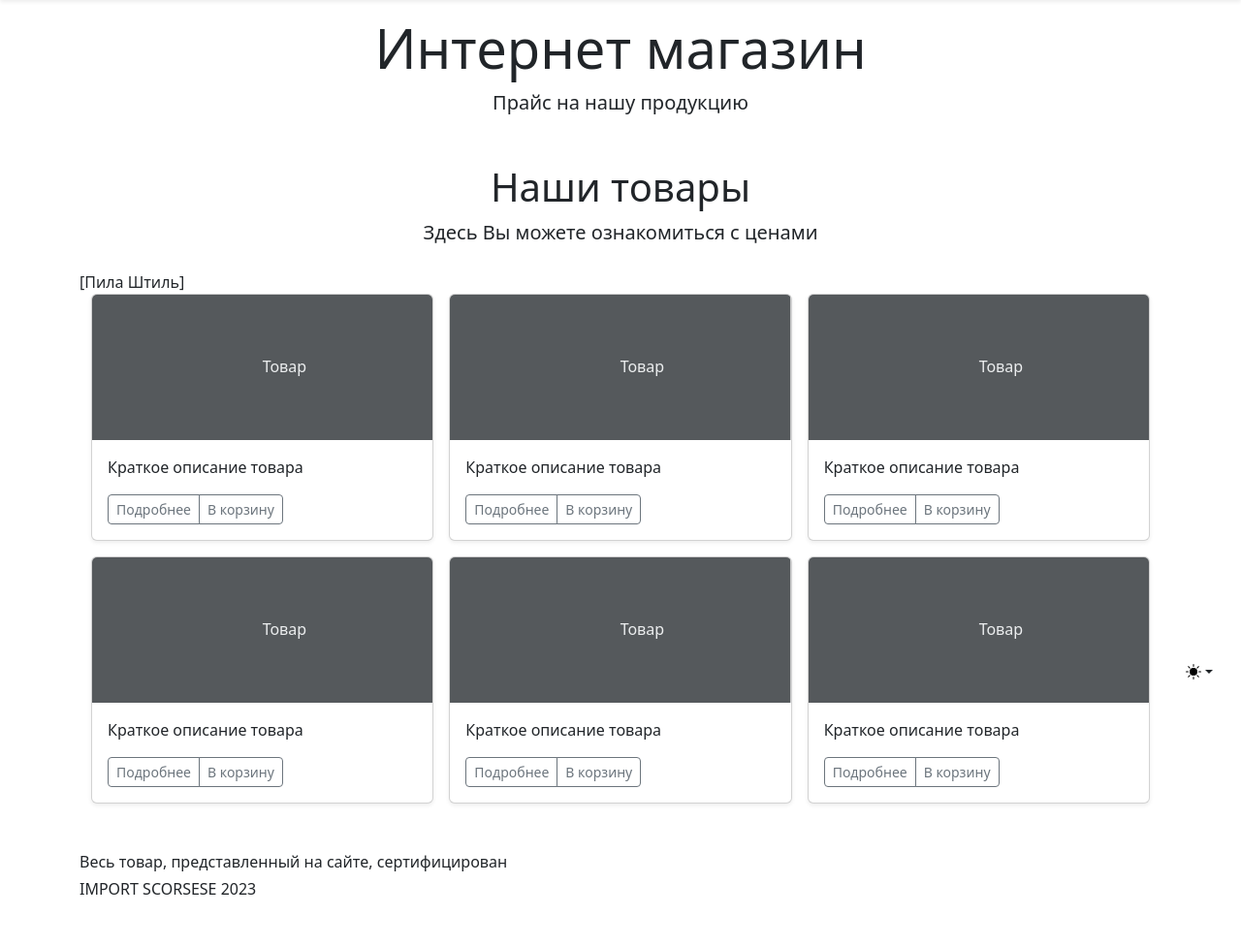
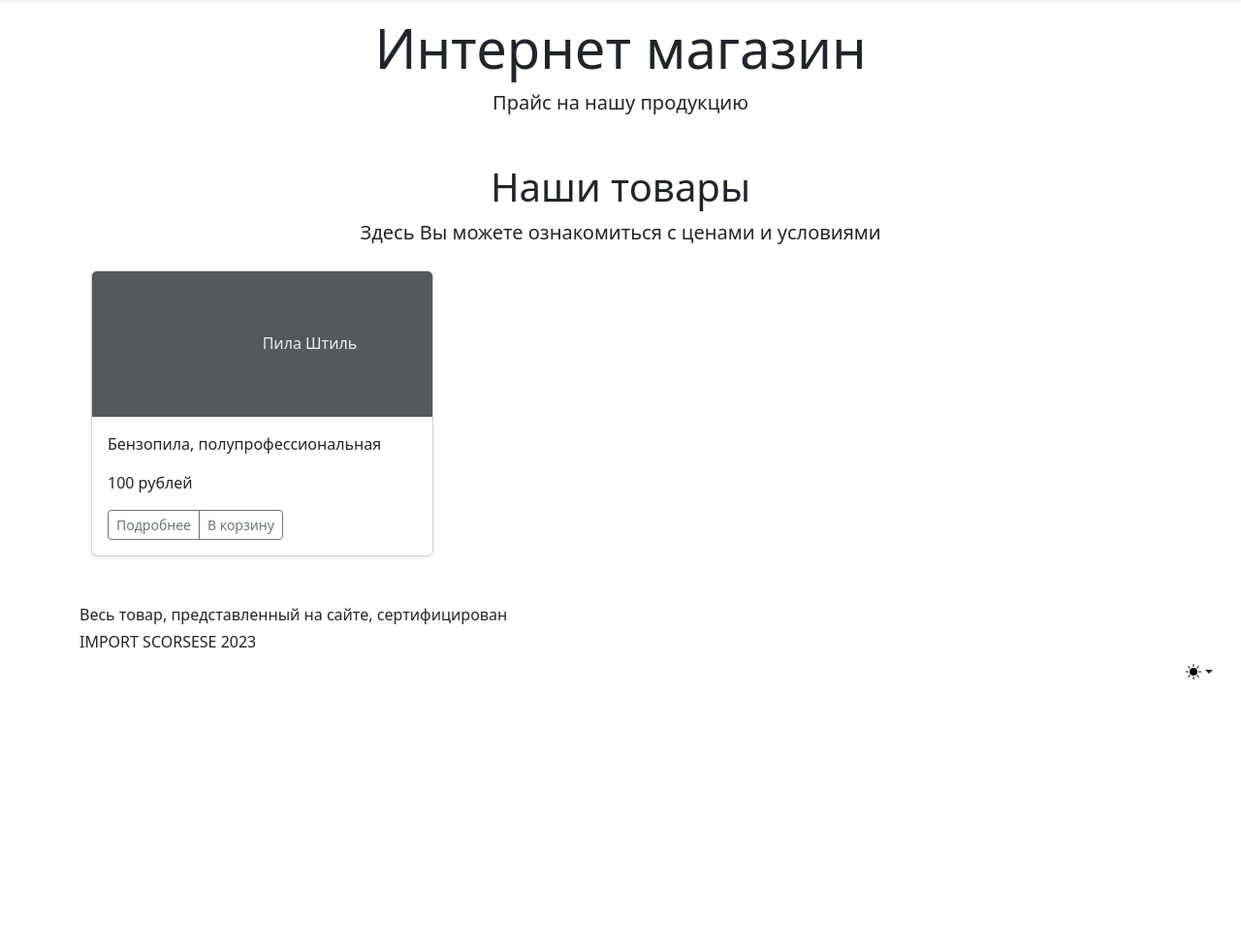
Before and after one commit to Kabanskiy/shop_online, a Flask app: page / in a window 1280 px wide. Shown: the part 70-1047 px from the top of the page at 97% size. After the commit the page ends 771 px from the top, so only its background shows below. Run offline with Flask 3, Linux system fonts and the light colour scheme.

Commit message:
Оптимизирован шаблон

```diff
--- a/templates/home.html
+++ b/templates/home.html
@@ -12,18 +12,18 @@
     </div>
     <div class="py-2 text-center container">
         <h1 class="fw-light">Наши товары</h1>
-        <p class="lead text-body-secondary">Здесь Вы можете ознакомиться с ценами</p>
+        <p class="lead text-body-secondary">Здесь Вы можете ознакомиться с ценами и условиями</p>
     </div>
-    {{ data }}
     <div class="container">
       <div class="row row-cols-1 row-cols-sm-2 row-cols-md-3 g-3">
 
         <div class="col">
           {% for elem in data %}
           <div class="card shadow-sm">
-            <svg class="bd-placeholder-img card-img-top"><title>Placeholder</title><rect width="100%" height="100%" fill="#55595c"></rect><text x="50%" y="50%" fill="#eceeef" dy=".3em">Товар</text></svg>
+            <svg class="bd-placeholder-img card-img-top"><rect width="100%" height="100%" fill="#55595c"></rect><text x="50%" y="50%" fill="#eceeef" dy=".3em">{{ elem.name }}</text></svg>
             <div class="card-body">
-              <p class="card-text">Краткое описание товара</p>
+              <p class="card-text">{{ elem.description }}</p>
+              <p class="card-text">{{ elem.price }} рублей</p>
               <div class="d-flex justify-content-between align-items-center">
                 <div class="btn-group">
                   <button type="button" class="btn btn-sm btn-outline-secondary">Подробнее</button>
@@ -34,76 +34,6 @@
           </div>
           {% endfor %}
         </div>
-        <div class="col">
-          <div class="card shadow-sm">
-            <svg class="bd-placeholder-img card-img-top"><title>Placeholder</title><rect width="100%" height="100%" fill="#55595c"></rect><text x="50%" y="50%" fill="#eceeef" dy=".3em">Товар</text></svg>
-            <div class="card-body">
-              <p class="card-text">Краткое описание товара</p>
-              <div class="d-flex justify-content-between align-items-center">
-                <div class="btn-group">
-                  <button type="button" class="btn btn-sm btn-outline-secondary">Подробнее</button>
-                  <button type="button" class="btn btn-sm btn-outline-secondary">В корзину</button>
-                </div>
-              </div>
-            </div>
-          </div>
-        </div>
-        <div class="col">
-          <div class="card shadow-sm">
-            <svg class="bd-placeholder-img card-img-top"><title>Placeholder</title><rect width="100%" height="100%" fill="#55595c"></rect><text x="50%" y="50%" fill="#eceeef" dy=".3em">Товар</text></svg>
-            <div class="card-body">
-              <p class="card-text">Краткое описание товара</p>
-              <div class="d-flex justify-content-between align-items-center">
-                <div class="btn-group">
-                  <button type="button" class="btn btn-sm btn-outline-secondary">Подробнее</button>
-                  <button type="button" class="btn btn-sm btn-outline-secondary">В корзину</button>
-                </div>
-              </div>
-            </div>
-          </div>
-        </div>
-        <div class="col">
-          <div class="card shadow-sm">
-            <svg class="bd-placeholder-img card-img-top"><title>Placeholder</title><rect width="100%" height="100%" fill="#55595c"></rect><text x="50%" y="50%" fill="#eceeef" dy=".3em">Товар</text></svg>
-            <div class="card-body">
-              <p class="card-text">Краткое описание товара</p>
-              <div class="d-flex justify-content-between align-items-center">
-                <div class="btn-group">
-                  <button type="button" class="btn btn-sm btn-outline-secondary">Подробнее</button>
-                  <button type="button" class="btn btn-sm btn-outline-secondary">В корзину</button>
-                </div>
-              </div>
-            </div>
-          </div>
-        </div>
-        <div class="col">
-          <div class="card shadow-sm">
-            <svg class="bd-placeholder-img card-img-top"><title>Placeholder</title><rect width="100%" height="100%" fill="#55595c"></rect><text x="50%" y="50%" fill="#eceeef" dy=".3em">Товар</text></svg>
-            <div class="card-body">
-              <p class="card-text">Краткое описание товара</p>
-              <div class="d-flex justify-content-between align-items-center">
-                <div class="btn-group">
-                  <button type="button" class="btn btn-sm btn-outline-secondary">Подробнее</button>
-                  <button type="button" class="btn btn-sm btn-outline-secondary">В корзину</button>
-                </div>
-              </div>
-            </div>
-          </div>
-        </div>
-        <div class="col">
-          <div class="card shadow-sm">
-            <svg class="bd-placeholder-img card-img-top"><title>Placeholder</title><rect width="100%" height="100%" fill="#55595c"></rect><text x="50%" y="50%" fill="#eceeef" dy=".3em">Товар</text></svg>
-            <div class="card-body">
-              <p class="card-text">Краткое описание товара</p>
-              <div class="d-flex justify-content-between align-items-center">
-                <div class="btn-group">
-                  <button type="button" class="btn btn-sm btn-outline-secondary">Подробнее</button>
-                  <button type="button" class="btn btn-sm btn-outline-secondary">В корзину</button>
-                </div>
-              </div>
-            </div>
-          </div>
-        </div>
       </div>
     </div>
 </div>
```
